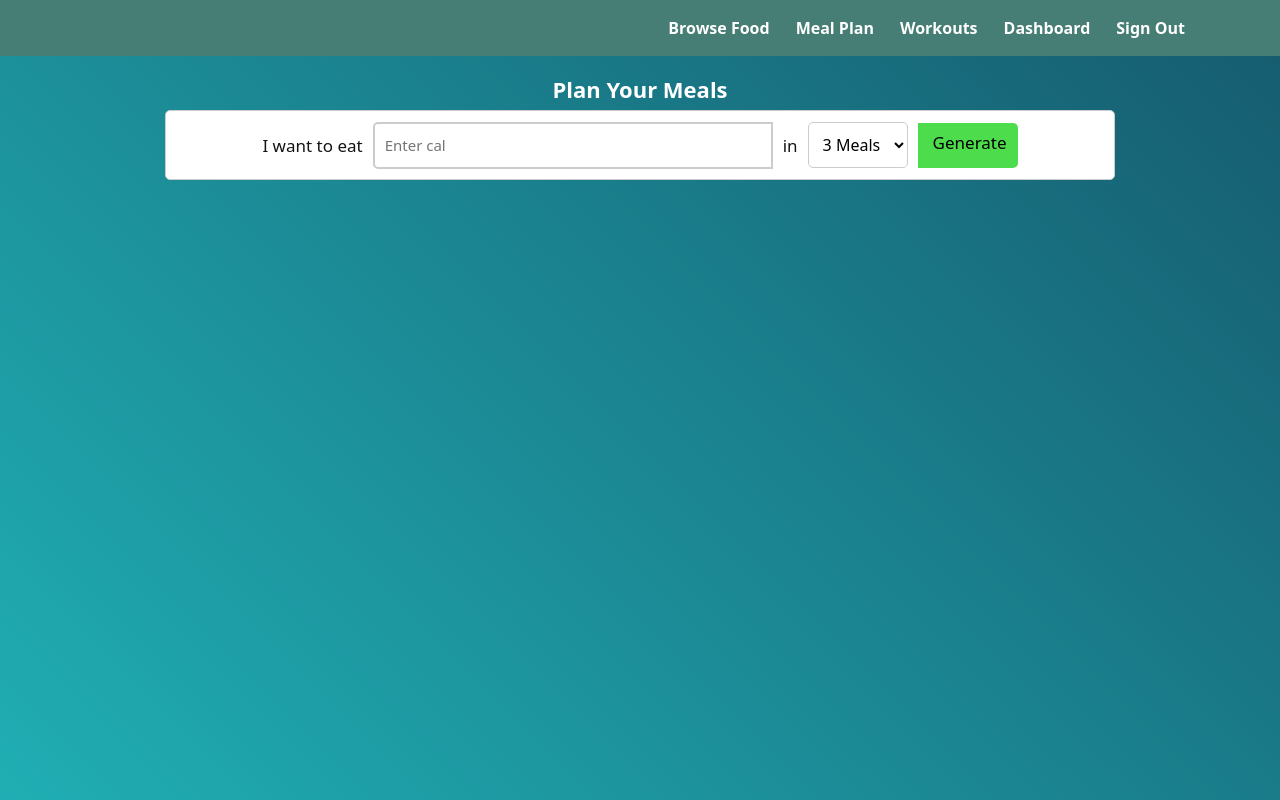
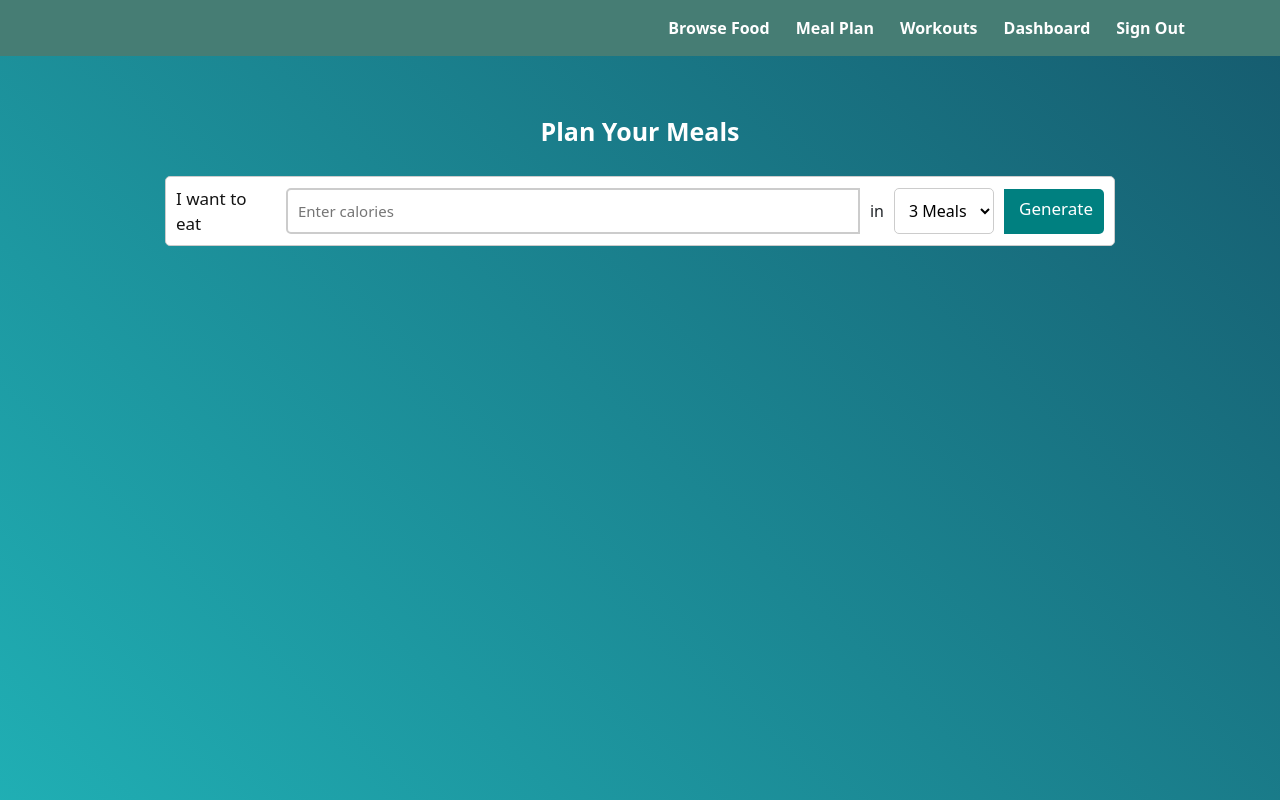
Before and after one commit to satvika-psu/CalorieMate, a React (Create React App) app in the folder client/: page /mealplan in a window 1280 px wide. Shown: the top 800 px of the page. Built offline with nearby package versions, Linux system fonts and the light colour scheme.

Commit message:
Updated BrowseFoods and MealPlan styles

```diff
--- a/client/src/pages/BrowseFood.js
+++ b/client/src/pages/BrowseFood.js
@@ -147,11 +147,14 @@ const BrowseFood = () => {
 
   return (
     <div className="browse-food-container">
+      <h2 className="browse-food-title">
+        Explore Nutritional Information for Foods
+      </h2>
       <div className="search-box">
         <div className="input-food">
           <input
             type="text"
-            placeholder="Search for calories in your food.."
+            placeholder="Search for calories in your food..."
             value={food}
             onChange={(e) => setFood(e.target.value)}
           />
--- a/client/src/pages/MealPlan.js
+++ b/client/src/pages/MealPlan.js
@@ -128,12 +128,12 @@ const MealPlan = () => {
               <span className="label">I want to eat</span>
               <input
                 type="number"
-                placeholder="Enter cal"
+                placeholder="Enter calories"
                 className="input-field"
                 value={calories}
                 onChange={(e) => setCalories(Number(e.target.value))}
               />
-              <span className="label">in</span>
+              <span>in</span>
               <select
                 className="dropdown"
                 value={mealsCount}
--- a/client/src/styles.css
+++ b/client/src/styles.css
@@ -60,8 +60,10 @@ body {
 .meal-plan-title {
   display: flex;
   justify-content: center;
-  font-size: 22px;
+  font-size: 25px;
   color: white;
+  margin-top: 40px;
+  margin-bottom: 30px;
 }
 
 .meal-plan-content {
@@ -184,9 +186,8 @@ body {
 }
 
 .get-details-btn,
-.save-button,
-.add-recipe-btn {
-  background: #28a745;
+.save-button {
+  background: rgb(10, 149, 149);
   color: white;
   border: none;
   padding: 12px 24px;
@@ -199,16 +200,34 @@ body {
   margin: 10px auto;
 }
 
+.add-recipe-btn {
+  background: rgb(3, 101, 101);
+  color: white;
+  border: none;
+  padding: 12px 24px;
+  margin-top: 15px;
+  border-radius: 5px;
+  cursor: pointer;
+  transition: background-color 0.3s ease;
+  font-size: 16px;
+  display: block;
+  margin: 10px auto;
+}
+
+.add-recipe-btn:hover {
+  background-color: rgb(4, 68, 68);
+}
+
 .save-button {
-  background: #007bff;
+  background: rgb(9, 130, 130);
   width: 120px;
   height: 50px;
+  font-weight: bold;
 }
 
 .get-details-btn:hover,
-.save-button:hover,
-.add-recipe-btn:hover {
-  background: #218838;
+.save-button:hover {
+  background-color: rgb(3, 85, 85);
 }
 
 .button-container {
@@ -230,12 +249,16 @@ body {
   width: 100px;
   border: 1px solid #ccc;
   border-radius: 5px;
-  background-color: #f0f0f0;
+  background-color: rgb(0, 128, 128);
   cursor: pointer;
 }
 
+.generate-btn:hover {
+  background-color: rgb(3, 85, 85);
+}
+
 .generate-btn h4 {
-  color: black;
+  color: white;
   font-size: 17px;
 }
 
@@ -250,9 +273,19 @@ body {
   border-radius: 5px;
   height: 70px;
   padding: 10px;
+  width: 100%;
 }
 
-.input-field,
+.input-field {
+  padding: 10px;
+  border: 1px solid #ccc;
+  border-radius: 5px;
+  font-size: 16px;
+  background-color: white;
+  cursor: pointer;
+  outline: none;
+  width: 80px;
+}
 .dropdown {
   padding: 10px;
   border: 1px solid #ccc;
@@ -261,27 +294,18 @@ body {
   background-color: white;
   cursor: pointer;
   outline: none;
-  width: 100px;
+}
+
+.search-box .label {
+  font-size: 17px;
+  color: #141414;
 }
 
 .label {
   font-size: 17px;
   color: #141414;
-}
-
-.generate-btn {
-  padding: 10px 20px;
-  border: none;
-  border-radius: 5px;
-  background-color: #007bff;
-  color: white;
-  font-size: 16px;
-  cursor: pointer;
-  transition: background-color 0.3s ease;
-}
-
-.generate-btn:hover {
-  background-color: #0056b3;
+  min-width: 100px;
+  text-align: left;
 }
 
 .meal-container {
@@ -404,8 +428,8 @@ body {
   border: 2px solid #ccc;
   border-radius: 5px 0 0 5px;
   outline: none;
-  width: 400px;
-  max-width: 600px;
+  width: 750px;
+  max-width: 1000px;
   margin: 0px;
 }
 
@@ -413,7 +437,7 @@ body {
   padding: 10px 15px;
   font-size: 15px;
   border: none;
-  background-color: rgb(76, 220, 76);
+  background-color: rgb(0, 128, 128);
   color: white;
   border-radius: 0 5px 5px 0;
   cursor: pointer;
@@ -422,7 +446,7 @@ body {
 }
 
 .search-box button:hover {
-  background-color: #0056b3;
+  background-color: rgb(20, 60, 60);
 }
 
 .content-container {
@@ -610,6 +634,14 @@ body {
   color: rgb(245, 245, 11);
 }
 
+.browse-food-title {
+  font-size: 25px;
+  font-weight: bold;
+  color: white;
+  margin-top: 40px;
+  margin-bottom: 30px;
+}
+
 /* Main Container */
 .main-container {
   background: white;
```
